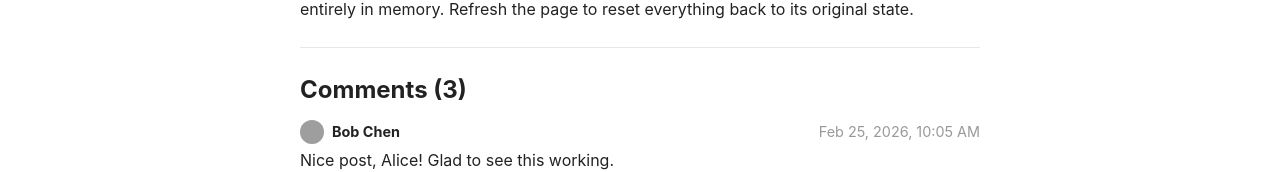
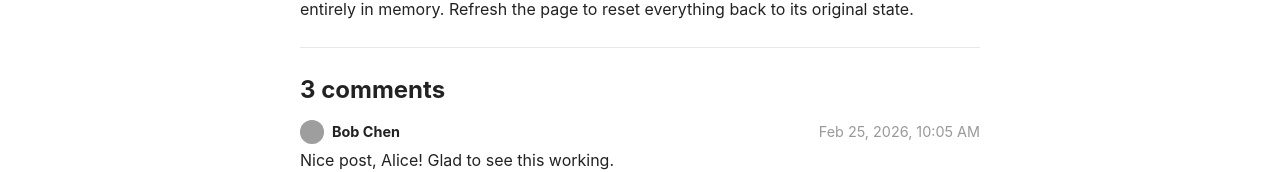
Before and after one commit to mooeypoo/experiment-genai-localization, a Vue app: page /users#/post/post-1 in a window 1280 px wide. Shown: the part 191-363 px from the top of the page. Built offline with nearby package versions, Linux system fonts and the light colour scheme; grey boxes are pictures that could not be loaded.

Commit message:
step-12: Improve natural language across locales

```diff
--- a/src/i18n/locales/ar.js
+++ b/src/i18n/locales/ar.js
@@ -8,6 +8,11 @@ export default {
     users: 'المستخدمون',
   },
   post: {
+    comments: {
+      none: 'لا توجد تعليقات بعد',
+      one: 'تعليق واحد',
+      many: '{count} تعليقات',
+    },
     commentsCount: 'التعليقات ({count})',
     notFound: 'المنشور غير موجود.',
   },
--- a/src/i18n/locales/en.js
+++ b/src/i18n/locales/en.js
@@ -8,6 +8,11 @@ export default {
     users: 'Users',
   },
   post: {
+    comments: {
+      none: 'No comments yet',
+      one: '{count} comment',
+      many: '{count} comments',
+    },
     commentsCount: 'Comments ({count})',
     notFound: 'Post not found.',
   },
--- a/src/i18n/locales/es.js
+++ b/src/i18n/locales/es.js
@@ -8,6 +8,11 @@ export default {
     users: 'Usuarios',
   },
   post: {
+    comments: {
+      none: 'Todavía no hay comentarios',
+      one: '{count} comentario',
+      many: '{count} comentarios',
+    },
     commentsCount: 'Comentarios ({count})',
     notFound: 'Publicación no encontrada.',
   },
--- a/src/i18n/locales/fa.js
+++ b/src/i18n/locales/fa.js
@@ -8,6 +8,11 @@ export default {
     users: 'کاربران',
   },
   post: {
+    comments: {
+      none: 'هنوز دیدگاهی ثبت نشده است',
+      one: '{count} دیدگاه',
+      many: '{count} دیدگاه',
+    },
     commentsCount: 'نظرات ({count})',
     notFound: 'پست یافت نشد.',
   },
--- a/src/i18n/locales/fr.js
+++ b/src/i18n/locales/fr.js
@@ -8,6 +8,11 @@ export default {
     users: 'Utilisateurs',
   },
   post: {
+    comments: {
+      none: 'Aucun commentaire pour le moment',
+      one: '{count} commentaire',
+      many: '{count} commentaires',
+    },
     commentsCount: 'Commentaires ({count})',
     notFound: 'Publication introuvable.',
   },
--- a/src/i18n/locales/he.js
+++ b/src/i18n/locales/he.js
@@ -8,6 +8,11 @@ export default {
     users: 'משתמשים',
   },
   post: {
+    comments: {
+      none: 'אין תגובות עדיין',
+      one: 'תגובה אחת',
+      many: '{count} תגובות',
+    },
     commentsCount: 'תגובות ({count})',
     notFound: 'הפוסט לא נמצא.',
   },
--- a/src/i18n/locales/zh.js
+++ b/src/i18n/locales/zh.js
@@ -8,6 +8,11 @@ export default {
     users: '用户',
   },
   post: {
+    comments: {
+      none: '暂时还没有评论',
+      one: '{count} 条评论',
+      many: '{count} 条评论',
+    },
     commentsCount: '评论（{count}）',
     notFound: '未找到帖子。',
   },
--- a/src/views/PostView.vue
+++ b/src/views/PostView.vue
@@ -11,6 +11,18 @@ const postId = computed(() => route.params.id)
 const post = computed(() => getPost(postId.value))
 const author = computed(() => (post.value ? getUser(post.value.authorId) : null))
 const comments = computed(() => getComments(postId.value))
+
+const commentsHeading = computed(() => {
+  const count = comments.value.length
+  const formattedCount = formatNumber(count)
+  if (count === 0) {
+    return t('post.comments.none')
+  }
+  if (count === 1) {
+    return t('post.comments.one', { count: formattedCount })
+  }
+  return t('post.comments.many', { count: formattedCount })
+})
 </script>
 
 <template>
@@ -32,7 +44,7 @@ const comments = computed(() => getComments(postId.value))
 
     <hr />
 
-    <h2>{{ t('post.commentsCount', { count: formatNumber(comments.length) }) }}</h2>
+    <h2>{{ commentsHeading }}</h2>
     <CommentList :comments="comments" />
     <CommentForm :post-id="postId" />
   </section>
```
Also changed, not shown: 2 other files (tests, documents, lock files or other folders).
